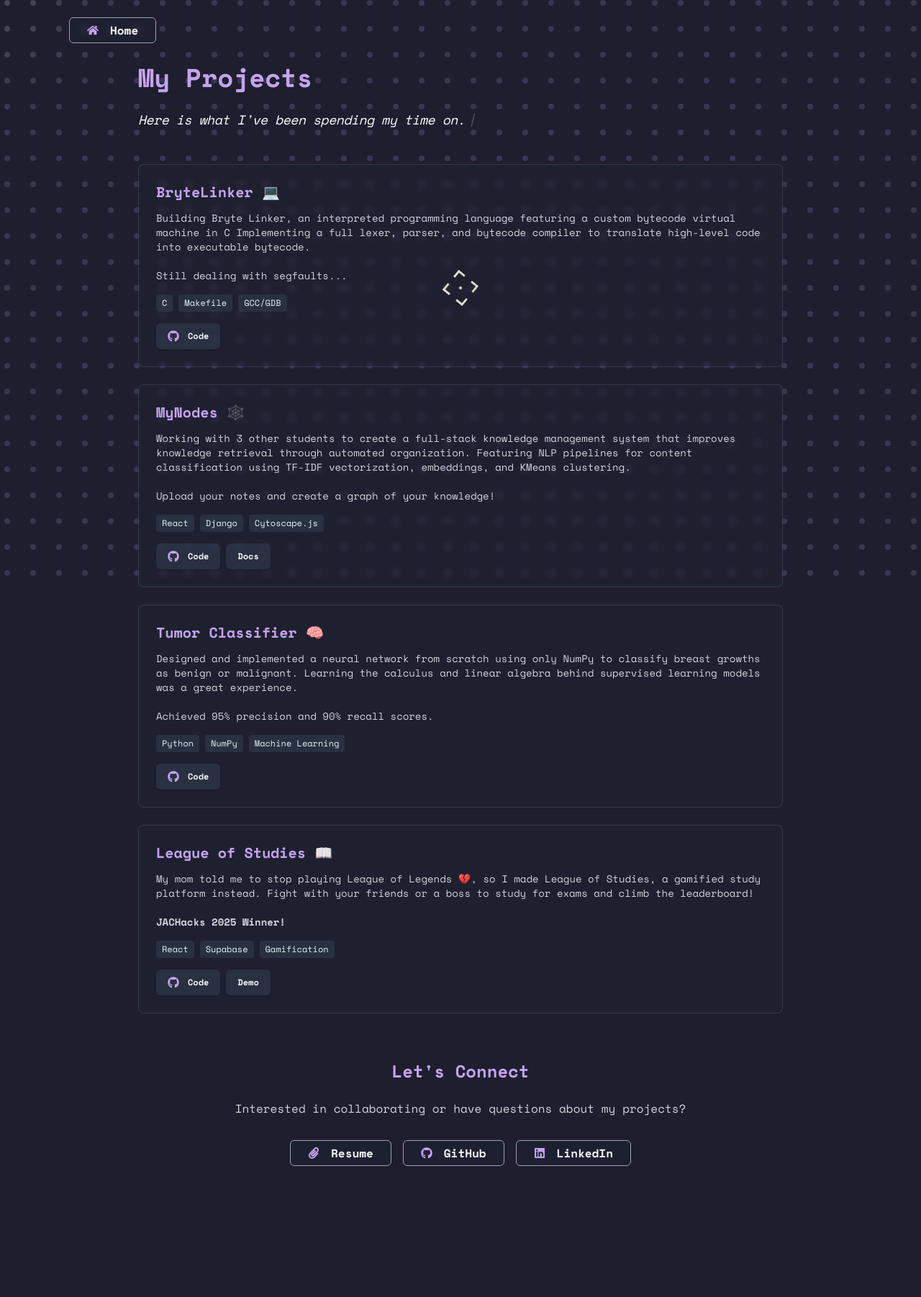
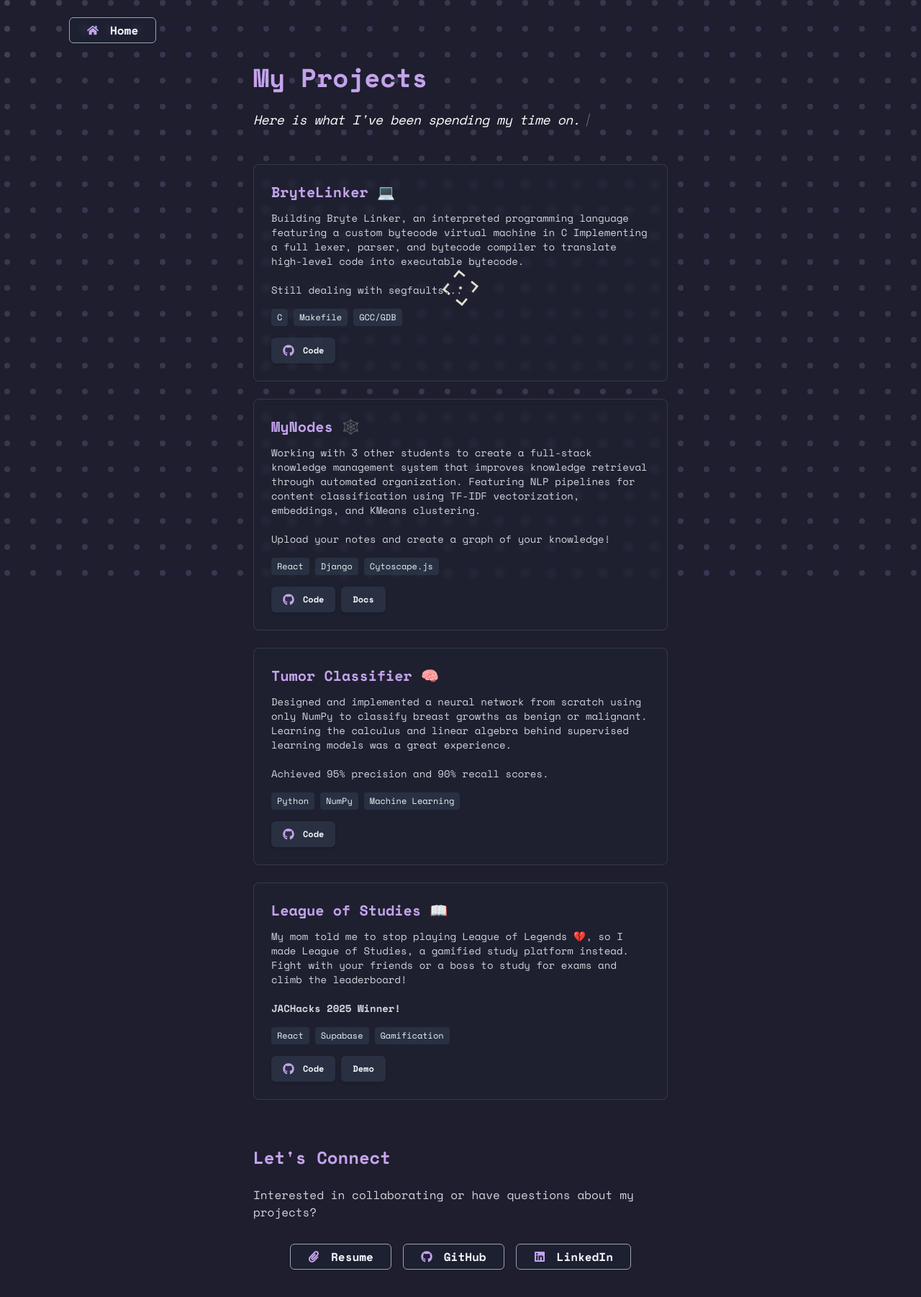
Before and after one commit to Blynkosaur/personal-portfolio-v2, a Next.js app: page /projects in a window 1280 px wide. Shown: the top 1802 px of the page at 72% size. Before the commit the page ends 1700 px from the top, so only its background shows below. Built offline with nearby package versions, Linux system fonts and the light colour scheme.

Commit message:
reformat project page same width as main

```diff
--- a/src/app/page.js
+++ b/src/app/page.js
@@ -150,7 +150,7 @@ export default function Home() {
         >
           <TextType
             text={["👋Hi! I'm"]}
-            typingSpeed={100}
+            typingSpeed={60}
             pauseDuration={2000}
             initialDelay={1000}
             showCursor={false}
@@ -170,8 +170,8 @@ export default function Home() {
               "a UWaterloo student.",
             ]}
             typingSpeed={75}
-            pauseDuration={3500}
-            initialDelay={2000}
+            pauseDuration={1500}
+            initialDelay={500}
             showCursor={true}
             cursorCharacter="|"
             textColors={["#c4a3ec"]}
--- a/src/app/projects/page.js
+++ b/src/app/projects/page.js
@@ -51,7 +51,7 @@ export default function Projects() {
 
       {/* Home Button */}
       {/* Header */}
-      <div className="w-full max-w-4xl mt-12 mx-auto text-left">
+      <div className="w-full max-w-xl mt-12 mx-auto text-left">
         <Button
           asChild
           variant="outline"
@@ -95,7 +95,7 @@ export default function Projects() {
       </div>
 
       {/* Projects Grid */}
-      <div className="w-full max-w-4xl grid grid-cols-1  gap-6 mx-auto">
+      <div className="w-full max-w-xl grid grid-cols-1  gap-6 mx-auto">
         {/* Project 1 */}
         <div className="cursor-target p-6 bg-slate-800/20 border border-slate-500/30 rounded-lg hover:bg-slate-700/30 hover:border-slate-400/50 transition-all duration-200 backdrop-blur-sm">
           <h3
@@ -308,7 +308,7 @@ export default function Projects() {
       </div>
 
       {/* Contact Section */}
-      <div className="w-full max-w-4xl mt-16 text-center">
+      <div className="w-full max-w-xl mt-16 text-left">
         <h2
           className="text-2xl font-bold mb-6"
           style={{
@@ -317,7 +317,7 @@ export default function Projects() {
             fontFamily: "var(--font-space-mono), 'Courier New', monospace",
           }}
         >
-          Let's Connect
+          Let&apos;s Connect
         </h2>
         <p className="text-gray-300 mb-8">
           Interested in collaborating or have questions about my projects?
```
